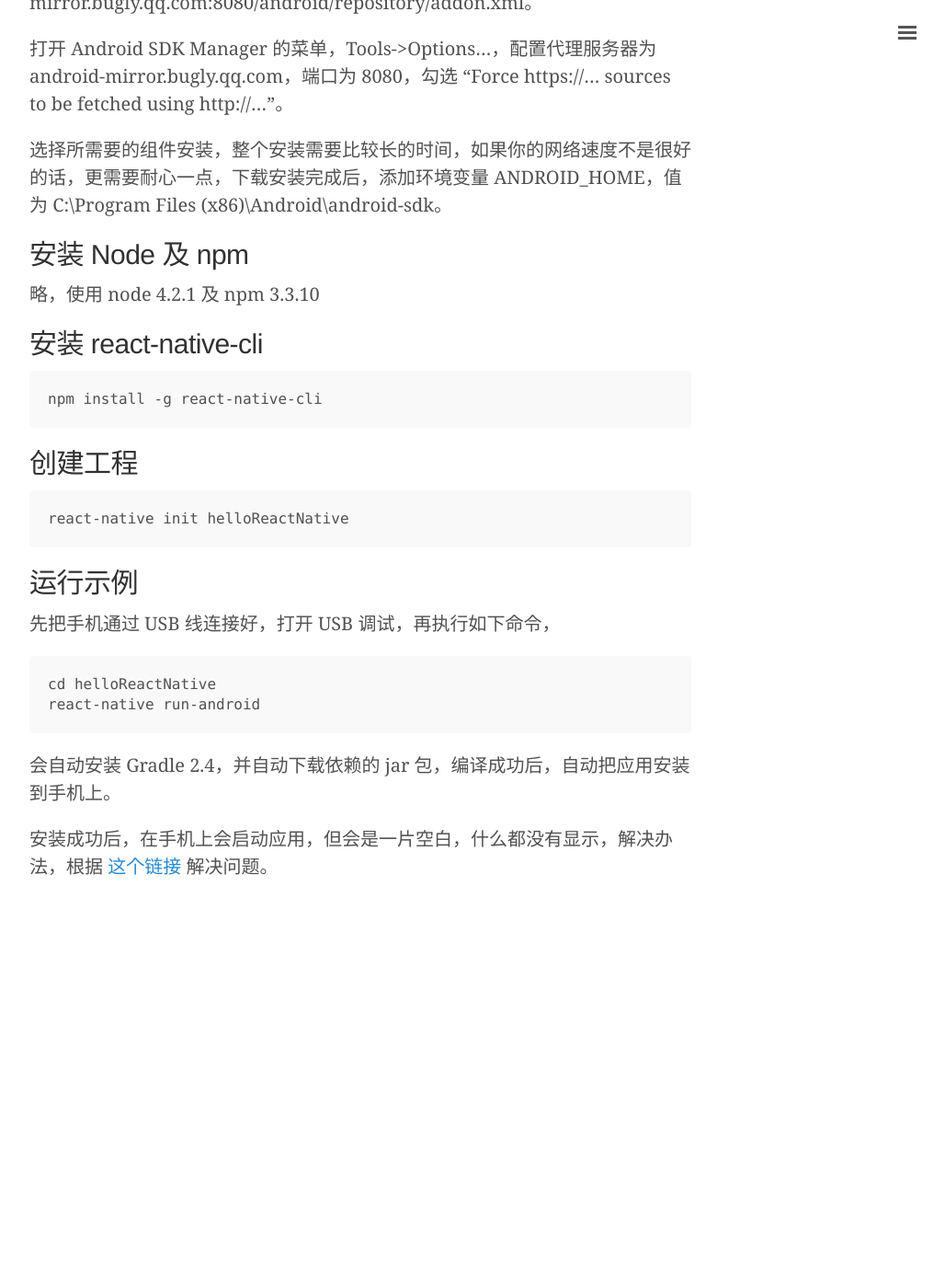
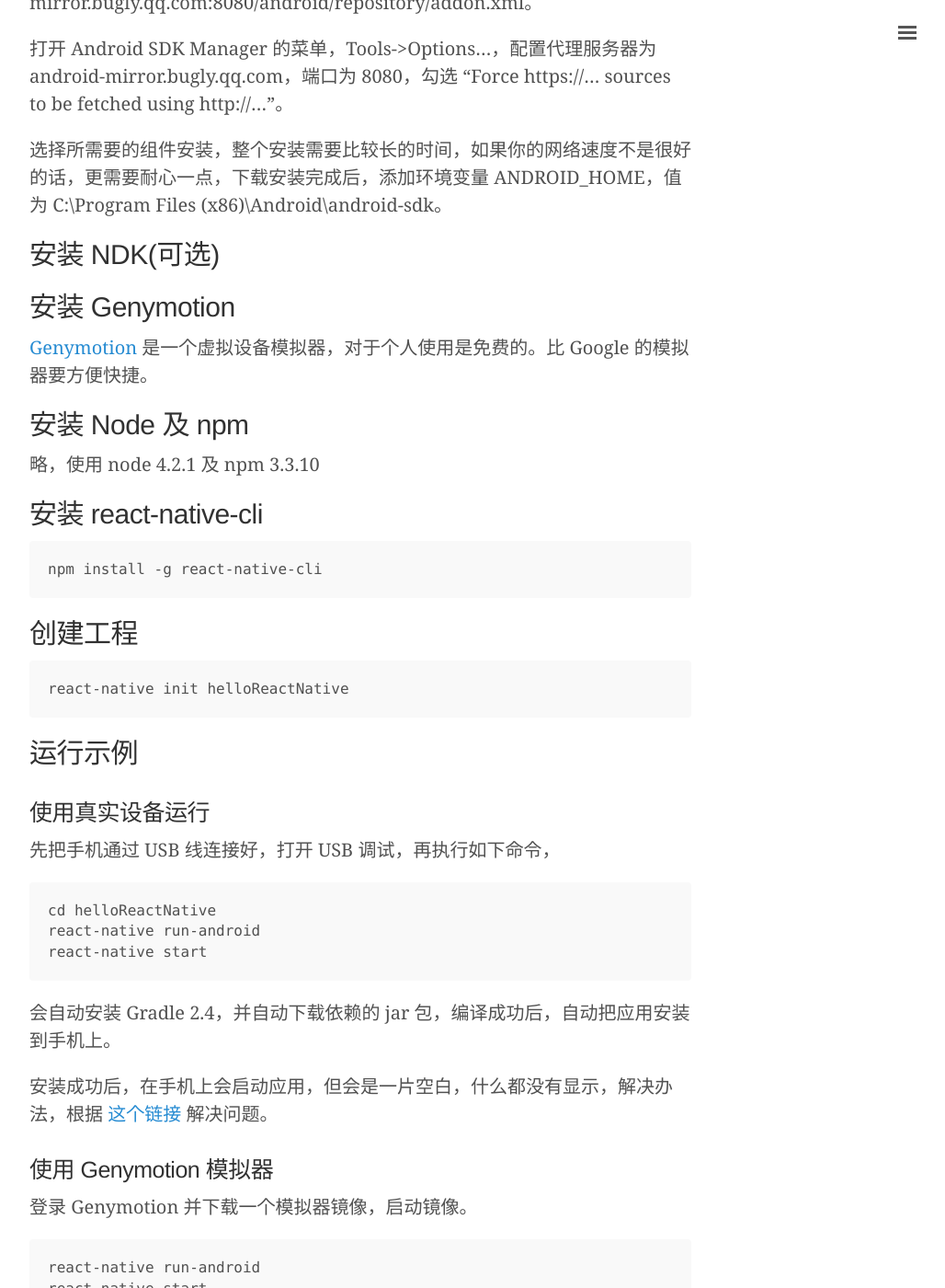
Before and after one commit to 0000-bigtree/0000-bigtree.github.io, a Jekyll site: the page built from _posts/2015-11-01-dev-android-on-osx.md, in a window 1280 px wide and 1400 px high, scrolled down 1305 px. Shown: the whole window at 92% size, without its empty margins (248-1276 px from the left). Built offline with Jekyll 4.4.1, drawn with Linux system fonts in a browser that asks for light colours; before the commit the page ends 2342 px from its top, so only the background shows below that; some of the changed text lies outside the part shown.

Commit message:
update react native for android, add Genymotion simulator

```diff
--- a/_posts/2015-11-01-dev-android-on-osx.md
+++ b/_posts/2015-11-01-dev-android-on-osx.md
@@ -43,6 +43,12 @@
 
 选择所需要的组件安装，整个安装需要比较长的时间，如果你的网络速度不是很好的话，更需要耐心一点，下载安装完成后，添加环境变量 ANDROID_HOME，值为 C:\Program Files (x86)\Android\android-sdk。
 
+## 安装 NDK(可选)
+
+## 安装 Genymotion
+
+[Genymotion](https://www.genymotion.com/#!/) 是一个虚拟设备模拟器，对于个人使用是免费的。比 Google 的模拟器要方便快捷。
+
 ## 安装 Node 及 npm
 
 略，使用 node 4.2.1 及 npm 3.3.10
@@ -57,11 +63,23 @@
 
 ## 运行示例
 
+### 使用真实设备运行
+
 先把手机通过 USB 线连接好，打开 USB 调试，再执行如下命令，
 
     cd helloReactNative
     react-native run-android
+    react-native start
 
 会自动安装 Gradle 2.4，并自动下载依赖的 jar 包，编译成功后，自动把应用安装到手机上。
 
 安装成功后，在手机上会启动应用，但会是一片空白，什么都没有显示，解决办法，根据 [这个链接](http://www.jcodecraeer.com/a/anzhuokaifa/androidkaifa/2015/0916/3467.html) 解决问题。
+
+### 使用 Genymotion 模拟器
+
+登录 Genymotion 并下载一个模拟器镜像，启动镜像。
+
+    react-native run-android
+    react-native start
+
+安装好的应用会自动在模拟器上运行。
```
